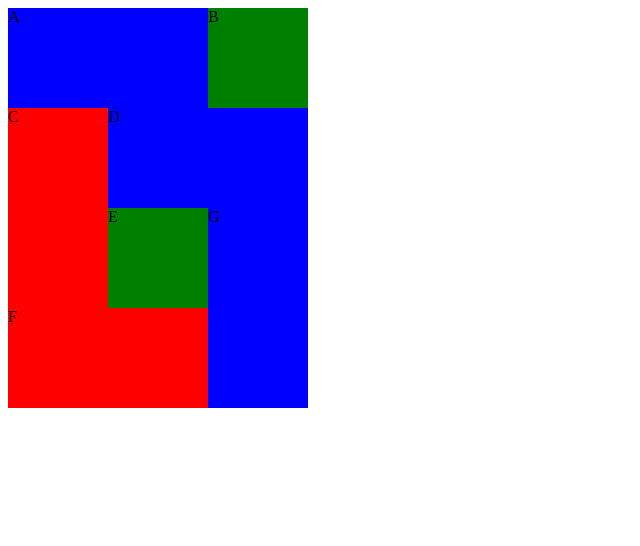
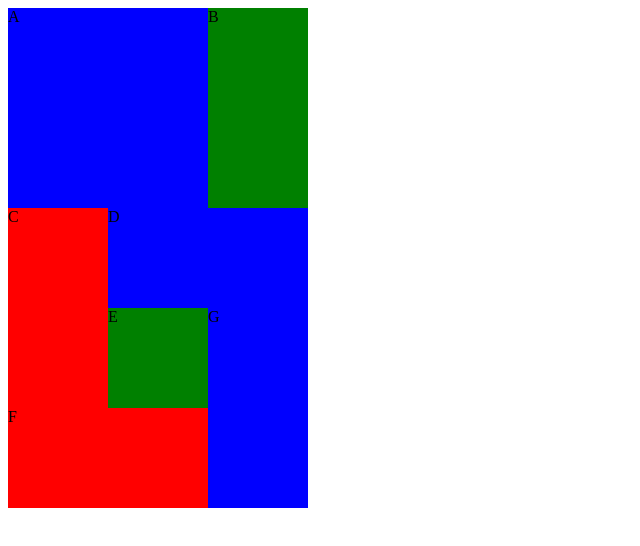
Before and after one commit to CrimsonPrinces/HTML-CSS, a plain HTML site: page Toets/Opdracht-9/Untitled-1.html in a window 1280 px wide. Shown: the whole page, without its empty margins (0-640 px from the left). Drawn offline with Linux system fonts and the light colour scheme.

Commit message:
aanpassing 2
aanpassing 2

```diff
--- a/Toets/Opdracht-9/Style.css
+++ b/Toets/Opdracht-9/Style.css
@@ -1,19 +1,20 @@
 .gridcontainer{
     display: grid;
     grid-template-columns: 100px 100px 100px;
-    grid-template-rows: 100px 100px 100px 100px;
+    grid-template-rows: 100px 100px 100px 100px 100px;
 }
 .grid-itemA{
     background-color: blue;
-    grid-row: 1 /2;
+    grid-row: 1 /3;
     grid-column: 1 / 3;
 }
 .grid-itemB{
     background-color: green;
+    grid-row: 1 / 3;
 }
 .grid-itemC{
     background-color: red;
-    grid-row: 2 / 4;
+    grid-row: 3 / 5;
 }
 .grid-itemD{
     background-color: blue;
@@ -21,14 +22,14 @@
 }
 .grid-itemE{
     background-color: green;
-    grid-row: 3/4;
+    grid-row: 4/5;
 }
 .grid-itemF{
     background-color: red;
-    grid-row: 4/5;
+    grid-row: 5/6;
     grid-column: 1/3;
 }
 .grid-itemG{
     background-color: blue;
-    grid-row: 3/5;
+    grid-row: 4/6;
 }
```
